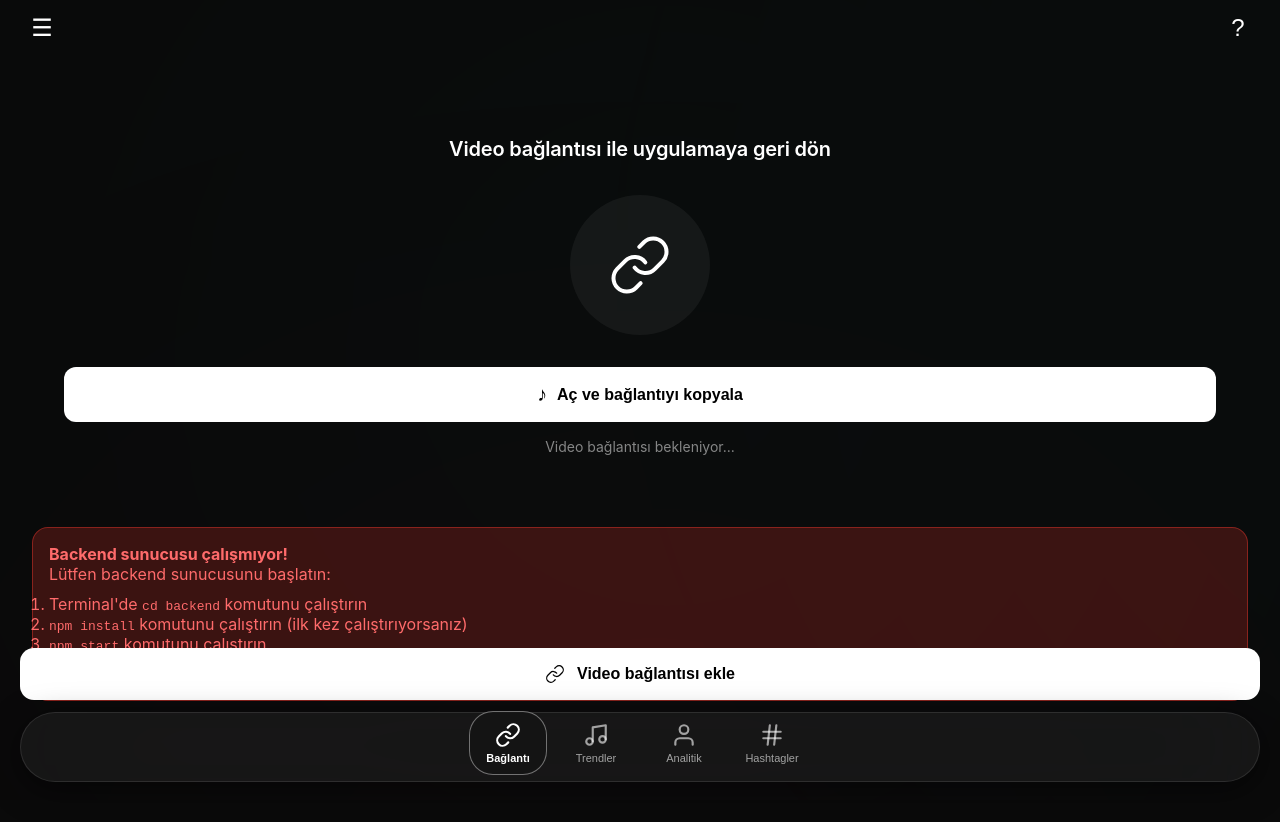
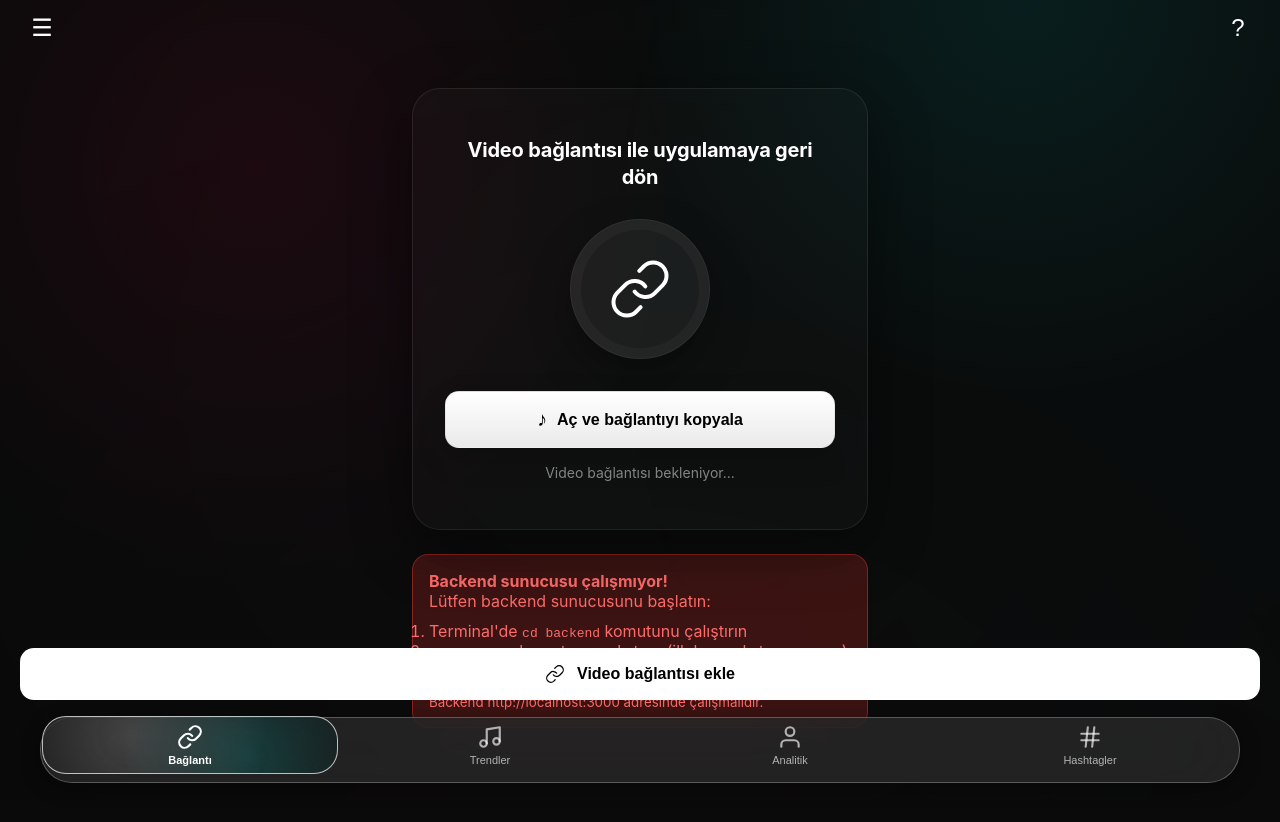
Before and after one commit to bulutxyz/tiktok-downloader-backend, a plain HTML site: page frontend/index.html in a window 1280 px wide. Drawn offline with Linux system fonts and the light colour scheme; no server answers.

Commit message:
Alt navigasyon gÃ¶rseldeki tasarÄ±ma birebir uyarlandÄ±

```diff
--- a/frontend/script.js
+++ b/frontend/script.js
@@ -187,6 +187,25 @@ document.getElementById('downloadButton').addEventListener('click', async () =>
 });
 
 // Navigation handling
+const showVideoDownloadView = (prefillUrl) => {
+    const linkCard = document.querySelector('.link-card');
+    const contentTabs = document.querySelector('.content-tabs');
+    const videoTab = document.getElementById('video-tab');
+    const tiktokInput = document.getElementById('tiktokUrl');
+
+    if (prefillUrl) tiktokInput.value = prefillUrl;
+
+    linkCard.style.display = 'none';
+    contentTabs.classList.add('active');
+    document.querySelectorAll('.tab-content').forEach(tab => tab.classList.remove('active'));
+    videoTab.classList.add('active');
+
+    document.querySelectorAll('.nav-item').forEach(nav => nav.classList.remove('active'));
+    document.querySelector('.nav-item[data-nav="link"]')?.classList.add('active');
+
+    document.getElementById('result').innerHTML = '';
+};
+
 document.querySelectorAll('.nav-item').forEach(item => {
     item.addEventListener('click', () => {
         const navType = item.dataset.nav;
@@ -207,6 +226,8 @@ document.querySelectorAll('.nav-item').forEach(item => {
         } else {
             document.querySelector('.link-card').style.display = 'none';
             document.querySelector('.content-tabs').classList.add('active');
+            document.querySelectorAll('.tab-content').forEach(tab => tab.classList.remove('active'));
+            document.getElementById(`${navType}-tab`)?.classList.add('active');
         }
     });
 });
@@ -226,21 +247,31 @@ document.getElementById('copyLinkButton')?.addEventListener('click', () => {
     if (navigator.clipboard) {
         navigator.clipboard.readText().then(text => {
             if (text && text.includes('tiktok.com')) {
-                document.getElementById('tiktokUrl').value = text;
-                document.querySelector('.link-card').style.display = 'none';
-                document.querySelector('.content-tabs').classList.add('active');
-                document.querySelector('.content-tabs').querySelector('#video-tab').classList.add('active');
+                showVideoDownloadView(text);
             }
         }).catch(() => {
             // Fallback: prompt göster
             const url = prompt('TikTok video URL\'sini yapıştırın:');
             if (url && url.includes('tiktok.com')) {
-                document.getElementById('tiktokUrl').value = url;
-                document.querySelector('.link-card').style.display = 'none';
-                document.querySelector('.content-tabs').classList.add('active');
-                document.querySelector('.content-tabs').querySelector('#video-tab').classList.add('active');
+                showVideoDownloadView(url);
             }
         });
+    }
+});
+
+// URL yapıştırıldığında otomatik indirme ekranına geç
+document.getElementById('tiktokUrl').addEventListener('paste', (e) => {
+    const pasted = (e.clipboardData || window.clipboardData).getData('text');
+    if (pasted && pasted.includes('tiktok.com')) {
+        setTimeout(() => showVideoDownloadView(pasted), 0);
+    }
+});
+
+// URL yazıldığında tiktok.com içeriyorsa indirme ekranı aktif kalsın
+document.getElementById('tiktokUrl').addEventListener('input', (e) => {
+    const value = e.target.value;
+    if (value && value.includes('tiktok.com')) {
+        showVideoDownloadView(value);
     }
 });
 
--- a/frontend/style.css
+++ b/frontend/style.css
@@ -6,7 +6,7 @@
 
 body {
     font-family: -apple-system, BlinkMacSystemFont, 'Segoe UI', Roboto, 'Helvetica Neue', Arial, sans-serif;
-    background-color: #0a0a0a;
+    background: radial-gradient(circle at 20% 20%, rgba(255, 0, 80, 0.08), transparent 35%), radial-gradient(circle at 80% 0%, rgba(0, 242, 234, 0.08), transparent 30%), #0a0a0a;
     color: #ffffff;
     min-height: 100vh;
     padding-bottom: 90px;
@@ -160,7 +160,7 @@ body {
 /* Main Content */
 .app-content {
     padding: 32px 20px;
-    max-width: 100%;
+    max-width: 520px;
     margin: 0 auto;
     position: relative;
     z-index: 1;
@@ -168,20 +168,20 @@ body {
 
 /* Link Card */
 .link-card {
-    background: transparent;
-    border-radius: 0;
-    padding: 0;
+    background: rgba(255, 255, 255, 0.02);
+    border-radius: 28px;
+    padding: 32px 24px;
     text-align: center;
-    margin-bottom: 0;
-    border: none;
-    box-shadow: none;
+    margin-bottom: 12px;
+    border: 1px solid rgba(255, 255, 255, 0.08);
+    box-shadow: 0 18px 60px rgba(0, 0, 0, 0.45);
     position: relative;
     overflow: visible;
 }
 
 .link-icon-container {
     margin-bottom: 32px;
-    margin-top: 20px;
+    margin-top: 12px;
 }
 
 .link-icon {
@@ -189,12 +189,12 @@ body {
     width: 140px;
     height: 140px;
     border-radius: 50%;
-    background: rgba(255, 255, 255, 0.05);
+    background: rgba(255, 255, 255, 0.06);
     display: flex;
     align-items: center;
     justify-content: center;
-    border: none;
-    box-shadow: none;
+    border: 1px solid rgba(255, 255, 255, 0.08);
+    box-shadow: 0 18px 40px rgba(0, 0, 0, 0.35), inset 0 0 0 10px rgba(255, 255, 255, 0.03);
     position: relative;
 }
 
@@ -210,9 +210,9 @@ body {
 
 .card-title {
     font-size: 20px;
-    font-weight: 600;
+    font-weight: 700;
     color: #ffffff;
-    margin-bottom: 32px;
+    margin-bottom: 28px;
     line-height: 1.35;
     padding: 0 20px;
     letter-spacing: -0.2px;
@@ -221,10 +221,10 @@ body {
 .tiktok-button {
     width: 100%;
     max-width: 100%;
-    background: #ffffff;
+    background: linear-gradient(180deg, #ffffff 0%, #eaeaea 100%);
     color: #000000;
-    border: none;
-    border-radius: 12px;
+    border: 1px solid rgba(0, 0, 0, 0.06);
+    border-radius: 14px;
     padding: 16px 20px;
     font-size: 16px;
     font-weight: 600;
@@ -234,14 +234,15 @@ body {
     gap: 10px;
     cursor: pointer;
     margin-bottom: 16px;
-    transition: opacity 0.2s;
-    box-shadow: none;
+    transition: all 0.2s ease;
+    box-shadow: 0 12px 30px rgba(0, 0, 0, 0.18);
     position: relative;
     overflow: visible;
 }
 
 .tiktok-button:active {
-    opacity: 0.7;
+    opacity: 0.9;
+    transform: translateY(1px);
 }
 
 .tiktok-logo {
@@ -293,16 +294,16 @@ body {
 
 .primary-button {
     width: 100%;
-    background: #ffffff;
+    background: linear-gradient(180deg, #ffffff 0%, #eaeaea 100%);
     color: #000000;
-    border: none;
+    border: 1px solid rgba(0, 0, 0, 0.06);
     border-radius: 16px;
     padding: 18px 24px;
     font-size: 16px;
     font-weight: 600;
     cursor: pointer;
     transition: all 0.3s cubic-bezier(0.4, 0, 0.2, 1);
-    box-shadow: 0 4px 16px rgba(0, 0, 0, 0.2);
+    box-shadow: 0 12px 30px rgba(0, 0, 0, 0.18);
     position: relative;
     overflow: hidden;
 }
@@ -403,10 +404,13 @@ body {
     display: flex;
     justify-content: center;
     align-items: center;
-    padding: 16px 20px calc(24px + env(safe-area-inset-bottom));
+    padding: 14px 20px calc(24px + env(safe-area-inset-bottom));
     z-index: 100;
     box-shadow: none;
-    gap: 8px;
+    gap: 0;
+    max-width: calc(100% - 40px);
+    margin: 0 auto;
+    overflow: visible;
 }
 
 .bottom-nav::before {
@@ -416,34 +420,33 @@ body {
     left: 20px;
     right: 20px;
     transform: translateY(-50%);
-    height: 68px;
-    background: rgba(30, 30, 30, 0.65);
-    backdrop-filter: blur(50px) saturate(200%);
-    -webkit-backdrop-filter: blur(50px) saturate(200%);
-    border-radius: 36px;
-    border: 0.5px solid rgba(255, 255, 255, 0.1);
+    height: 64px;
+    background: rgba(40, 40, 40, 0.8);
+    backdrop-filter: blur(40px) saturate(200%);
+    -webkit-backdrop-filter: blur(40px) saturate(200%);
+    border-radius: 32px;
+    border: 1px solid rgba(255, 255, 255, 0.25);
     z-index: -1;
-    box-shadow: 0 8px 32px rgba(0, 0, 0, 0.5);
+    box-shadow: 0 4px 20px rgba(0, 0, 0, 0.4);
 }
 
 .nav-item {
     background: transparent;
     border: none;
-    color: rgba(255, 255, 255, 0.6);
+    color: rgba(255, 255, 255, 0.65);
     display: flex;
     flex-direction: column;
     align-items: center;
     justify-content: center;
     gap: 4px;
-    padding: 12px 20px;
+    padding: 10px 16px;
     cursor: pointer;
     transition: all 0.4s cubic-bezier(0.34, 1.56, 0.64, 1);
     flex: 1;
     position: relative;
-    border-radius: 24px;
+    border-radius: 28px;
     min-width: 0;
     z-index: 1;
-    max-width: 80px;
 }
 
 .nav-item::before {
@@ -452,13 +455,13 @@ body {
     top: 50%;
     left: 50%;
     transform: translate(-50%, -50%) scale(0);
-    width: calc(100% - 4px);
-    height: calc(100% - 4px);
-    background: rgba(20, 20, 20, 0.8);
-    backdrop-filter: blur(40px) saturate(200%);
-    -webkit-backdrop-filter: blur(40px) saturate(200%);
+    width: calc(100% - 6px);
+    height: calc(100% - 6px);
+    background: radial-gradient(circle at 30% 30%, rgba(255, 255, 255, 0.18), transparent 65%), radial-gradient(circle at 70% 70%, rgba(0, 242, 234, 0.16), transparent 60%), rgba(20, 20, 20, 0.55);
+    backdrop-filter: blur(40px) saturate(220%);
+    -webkit-backdrop-filter: blur(40px) saturate(220%);
     border-radius: 24px;
-    border: 1px solid rgba(255, 255, 255, 0.3);
+    border: 1px solid rgba(255, 255, 255, 0.55);
     transition: all 0.4s cubic-bezier(0.34, 1.56, 0.64, 1);
     opacity: 0;
     z-index: -1;
@@ -471,7 +474,7 @@ body {
 .nav-item.active::before {
     transform: translate(-50%, -50%) scale(1);
     opacity: 1;
-    border-color: rgba(255, 255, 255, 0.4);
+    border-color: rgba(255, 255, 255, 0.7);
 }
 
 .nav-icon-wrapper {
```
